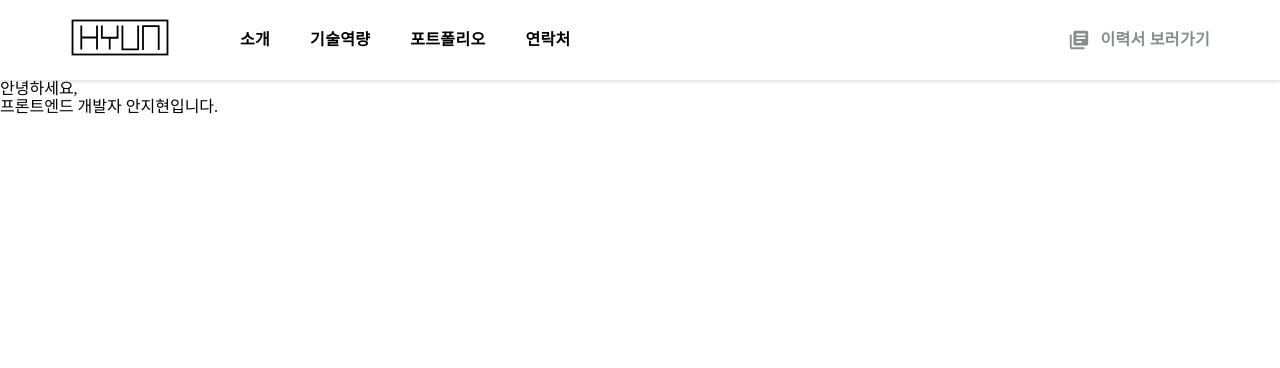
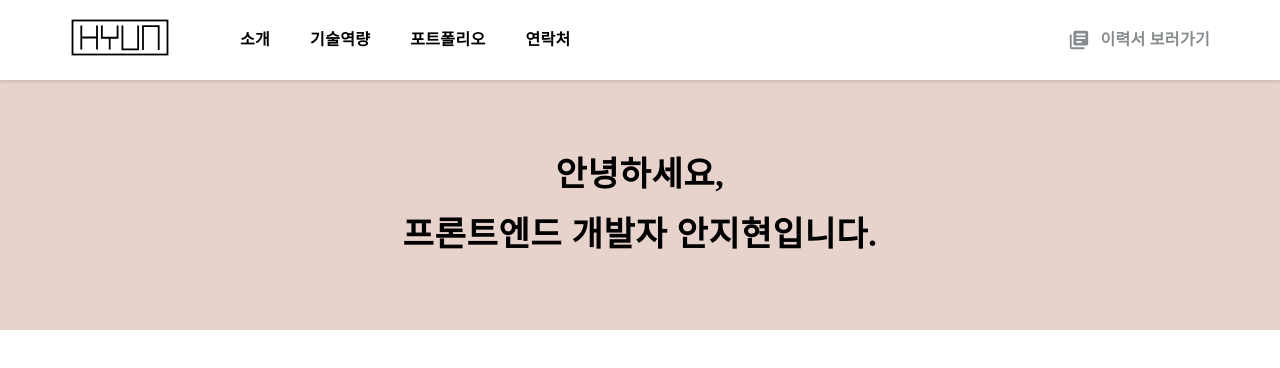
Before and after one commit to Jihyun85/hyun-portfolio-react, a React (Create React App) app: page /#/ in a window 1280 px wide. Shown: the top 368 px of the page. Built offline with nearby package versions, Linux system fonts and the light colour scheme; a web font is replaced by a local one.

Commit message:
💄 greeting 스타일 적용

```diff
--- /dev/null
+++ b/src/styles/layouts/_greeting.scss
@@ -0,0 +1,39 @@
+.greeting {
+  @include flexbox(start, center);
+  height: 150px;
+  background-color: $pink;
+
+  &-text {
+    @include text-style(20, $black);
+    padding: 0 $sm-padding;
+
+    p {
+      font-weight: bold;
+    }
+
+    p:first-child {
+      margin-bottom: 10px;
+    }
+  }
+
+  @include responsive(T) {
+    height: 200px;
+
+    &-text {
+      @include text-style(24);
+      padding: 0 $md-padding;
+    }
+  }
+
+  @include responsive(D) {
+    height: 250px;
+
+    &-text {
+      @include text-style(34);
+      @include inline-flexbox(center, center);
+      flex-direction: column;
+      width: 1140px;
+      margin: 0 auto;
+    }
+  }
+}
--- a/src/styles/main.scss
+++ b/src/styles/main.scss
@@ -26,6 +26,7 @@
 
 // layouts
 @import "./layouts/header";
+@import "./layouts/greeting";
 
 // extends
 @import "./extends/btn";
```
